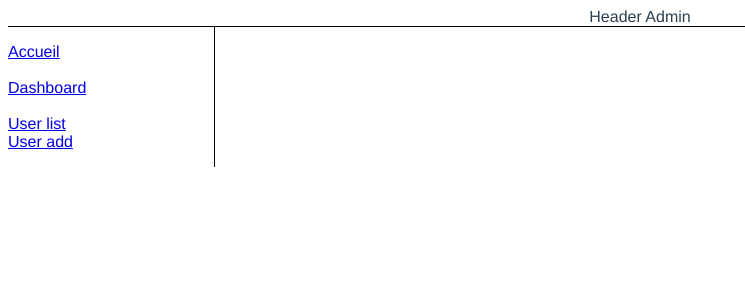
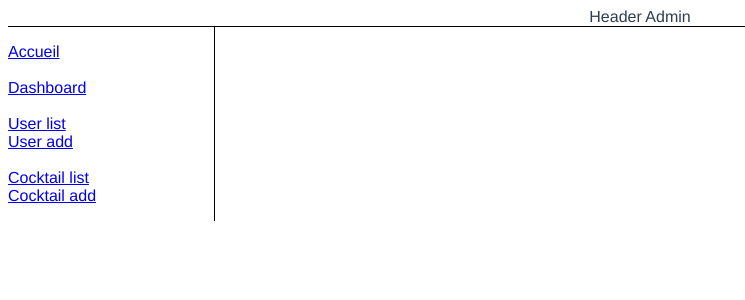
Before and after one commit to DerzoGit/Cocktail, a Vue app in the folder frontend/: page /admin in a window 1280 px wide. Shown: the top 300 px of the page, without its empty margins (0-745 px from the left). Built offline with nearby package versions, Linux system fonts and the light colour scheme; sample sign-in values are in the browser's storage.

Commit message:
admin Nav cocktail list/edit

```diff
--- a/frontend/src/components/AdminNav.vue
+++ b/frontend/src/components/AdminNav.vue
@@ -7,6 +7,9 @@
             <li>&nbsp;</li>
             <li><router-link to="/admin/users/index">User list</router-link></li>
             <li><router-link to="/admin/users/add">User add</router-link></li>
+            <li>&nbsp;</li>
+            <li><router-link to="/admin/cocktails/index">Cocktail list</router-link></li>
+            <li><router-link to="/admin/cocktails/edit">Cocktail add</router-link></li>
         </ul>
     </div>
 </template>
```
